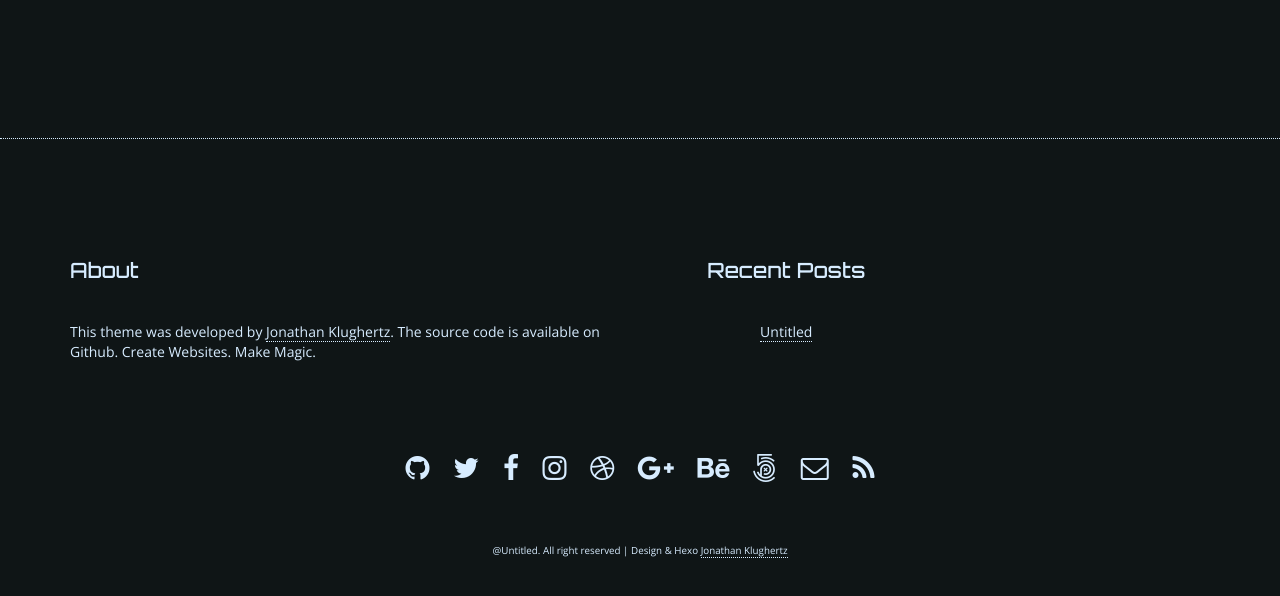
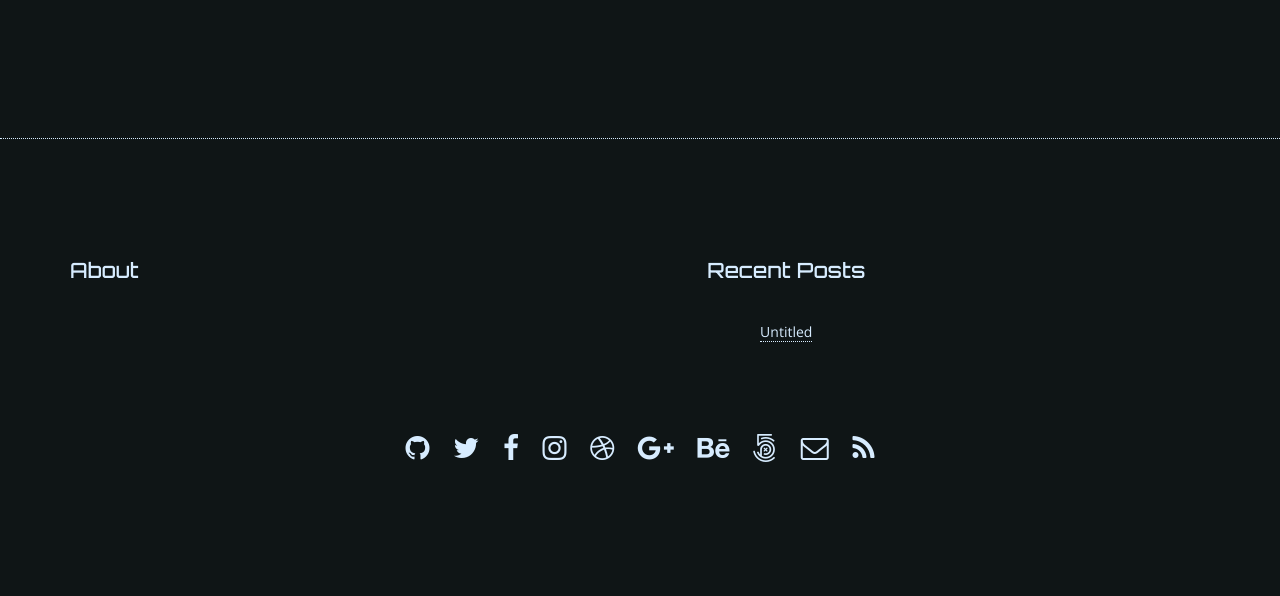
Before and after one commit to zhulinyin/zhulinyin.github.io, a plain HTML site: page 2018/04/03/简答题/index.html in a window 1280 px wide. Shown: the part 6368-6964 px from the top of the page. After the commit the page ends 6932 px from the top, so only its background shows below. Drawn offline with nearby package versions, Linux system fonts and the light colour scheme.

Commit message:
Site updated: 2018-04-03 19:41:18

```diff
--- a/2018/04/03/简答题/index.html
+++ b/2018/04/03/简答题/index.html
@@ -241,7 +241,7 @@
             <div class="col-xs-12 col-sm-12 col-md-6 col-lg-6 footer-about">
                 <h2>About</h2>
                 <p>
-                    This theme was developed by <a href="https://github.com/klugjo">Jonathan Klughertz</a>. The source code is available on Github. Create Websites. Make Magic.
+
                 </p>
             </div>
 
@@ -359,7 +359,7 @@
         <div class="row">
             <div class="col-xs-12 col-sm-12 col-md-12 col-lg-12">
                 <div class="footer-copyright">
-                    @Untitled. All right reserved | Design & Hexo <a href="http://www.codeblocq.com/">Jonathan Klughertz</a>
+
                 </div>
             </div>
         </div>
```
Also changed, not shown: archives/2018/04/index.html (+2 -2 lines), archives/2018/index.html (+2 -2 lines), archives/index.html (+2 -2 lines), index.html (+2 -2 lines).
